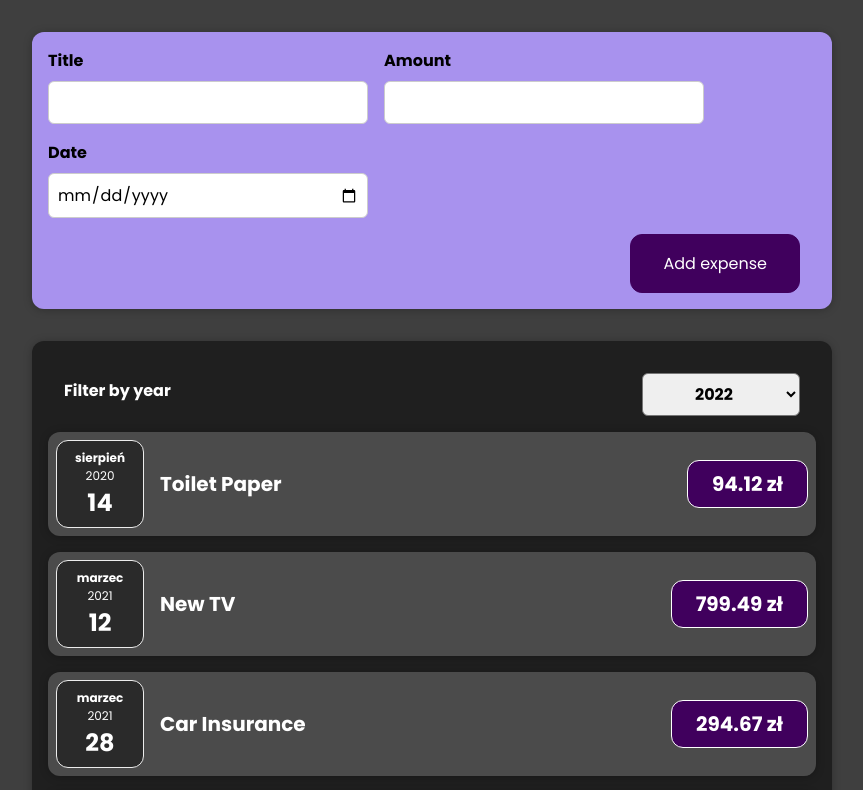
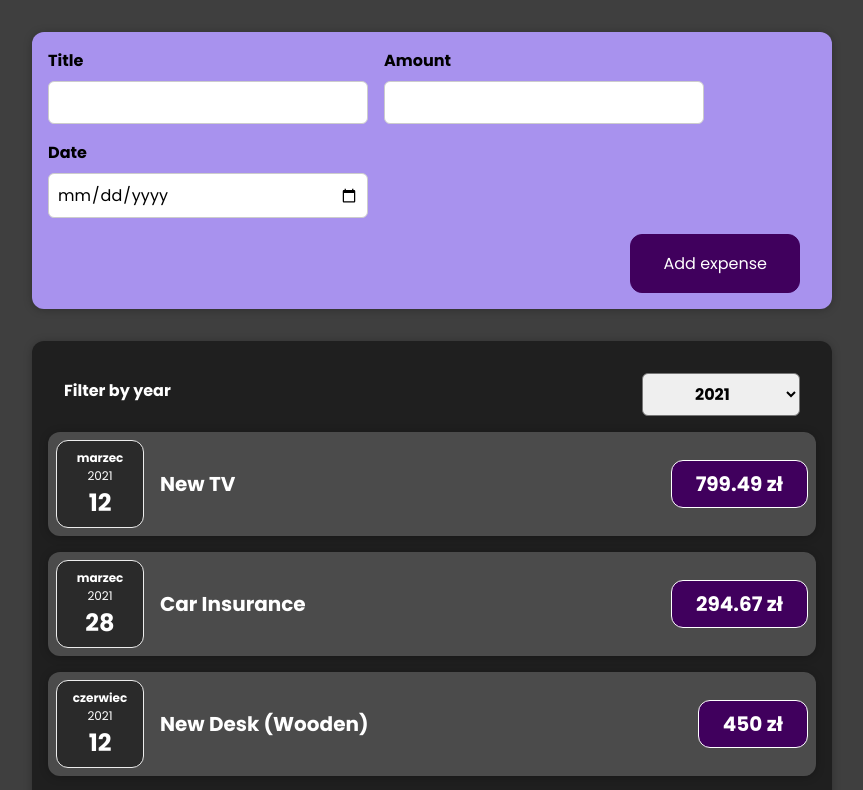
Before and after one commit to kubasobecki/_react-exercise, a React (Create React App) app: page / in a window 1280 px wide. Shown: the top 790 px of the page, without its empty margins (208-1071 px from the left). Built offline with nearby package versions, Linux system fonts and the light colour scheme.

Commit message:
Implement filtering of the expenses list via dropdown

```diff
--- a/src/App.js
+++ b/src/App.js
@@ -1,9 +1,9 @@
 // import React from 'react';
+import { useState } from 'react';
 import Expenses from './components/Expenses/Expenses';
 import NewExpense from './components/NewExpense/NewExpense';
 
-const App = () => {
-    const expenses = [
+const DUMMY_EXPENSES = [
     {
         id: 'e1',
         title: 'Toilet Paper',
@@ -30,9 +30,13 @@ const App = () => {
     }
 ];
 
+const App = () => {
+    const [expenses, setExpenses] = useState(DUMMY_EXPENSES);
+
     const addExpenseHandler = expense => {
-        console.log('Data arrived in App.js');
-        console.log(expense);
+        setExpenses(prevExpenses => [expense, ...prevExpenses]);
+        // console.log('Data arrived in App.js');
+        // console.log(expense);
     };
 
     return (
--- a/src/components/Expenses/ExpenseItem.js
+++ b/src/components/Expenses/ExpenseItem.js
@@ -3,7 +3,6 @@ import Card from '../UI/Card';
 import './ExpenseItem.css';
 
 function ExpenseItem(props) {
-    console.log(props);
     return (
         <Card className="expense-item">
             <ExpenseDate date={props.date} />
--- a/src/components/Expenses/Expenses.js
+++ b/src/components/Expenses/Expenses.js
@@ -7,7 +7,7 @@ import ExpenseItem from './ExpenseItem';
 import './Expenses.css';
 
 function Expenses(props) {
-    const [selectedYear, setSelectedYear] = useState('2022');
+    const [selectedYear, setSelectedYear] = useState('2021');
 
     useEffect(() => {
         console.log(selectedYear);
@@ -17,16 +17,16 @@ function Expenses(props) {
         setSelectedYear(year);
     };
 
-    const expenseItems = props.items.map((expense, index) => {
-        return (
+    const expenseItemsFiltered = props.items
+        .filter(expense => expense.date.getFullYear() === +selectedYear)
+        .map(expense => (
             <ExpenseItem
+                key={expense.id}
                 title={expense.title}
                 amount={expense.amount}
                 date={expense.date}
-                key={index}
             />
-        );
-    });
+        ));
 
     return (
         <Card className="expenses">
@@ -34,7 +34,7 @@ function Expenses(props) {
                 onYearChange={yearChangeHandler}
                 initialValue={selectedYear}
             />
-            {expenseItems}
+            {expenseItemsFiltered}
         </Card>
     );
 }
```
Lines whose indentation alone changed are shown as unchanged.
